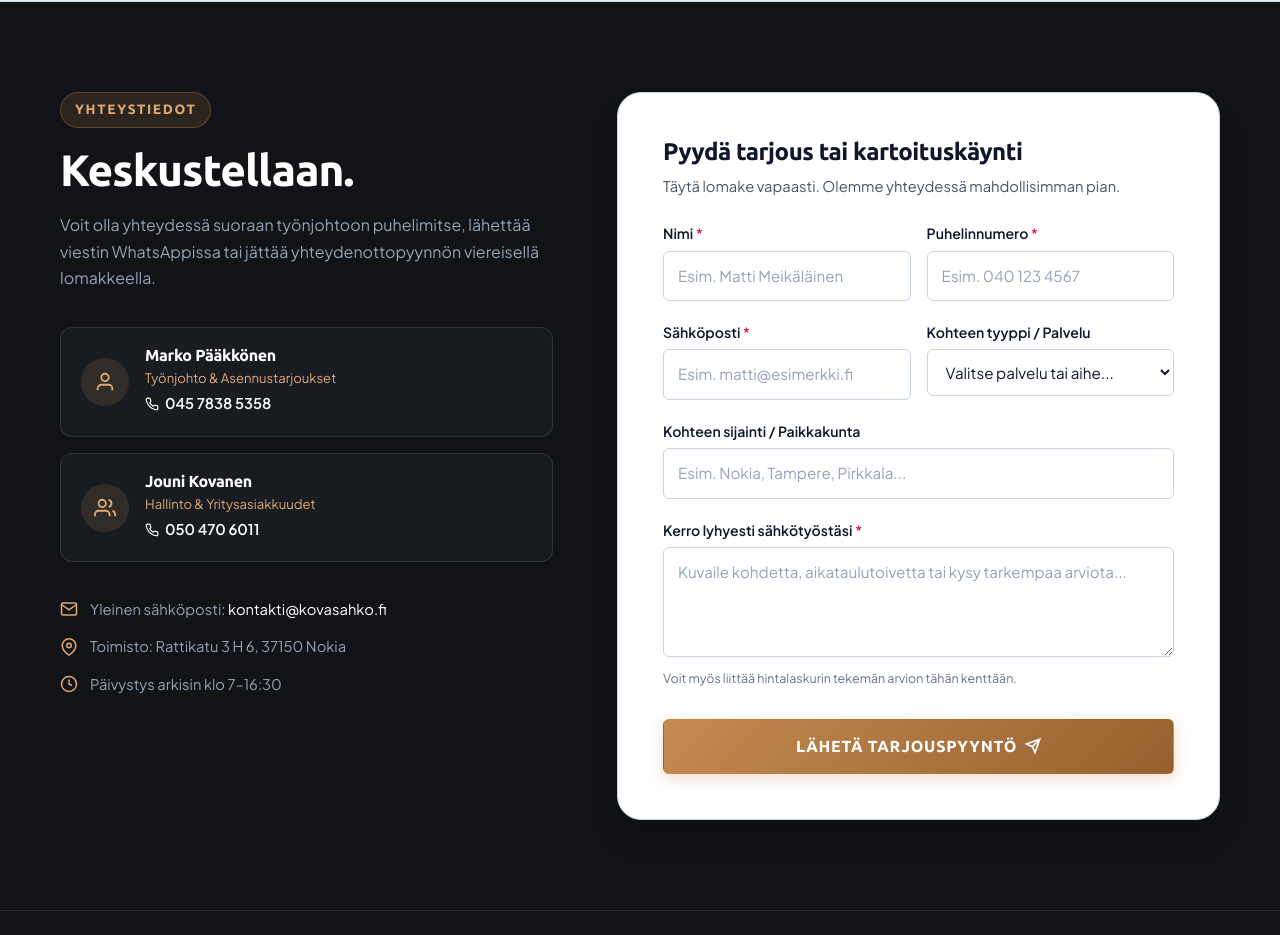
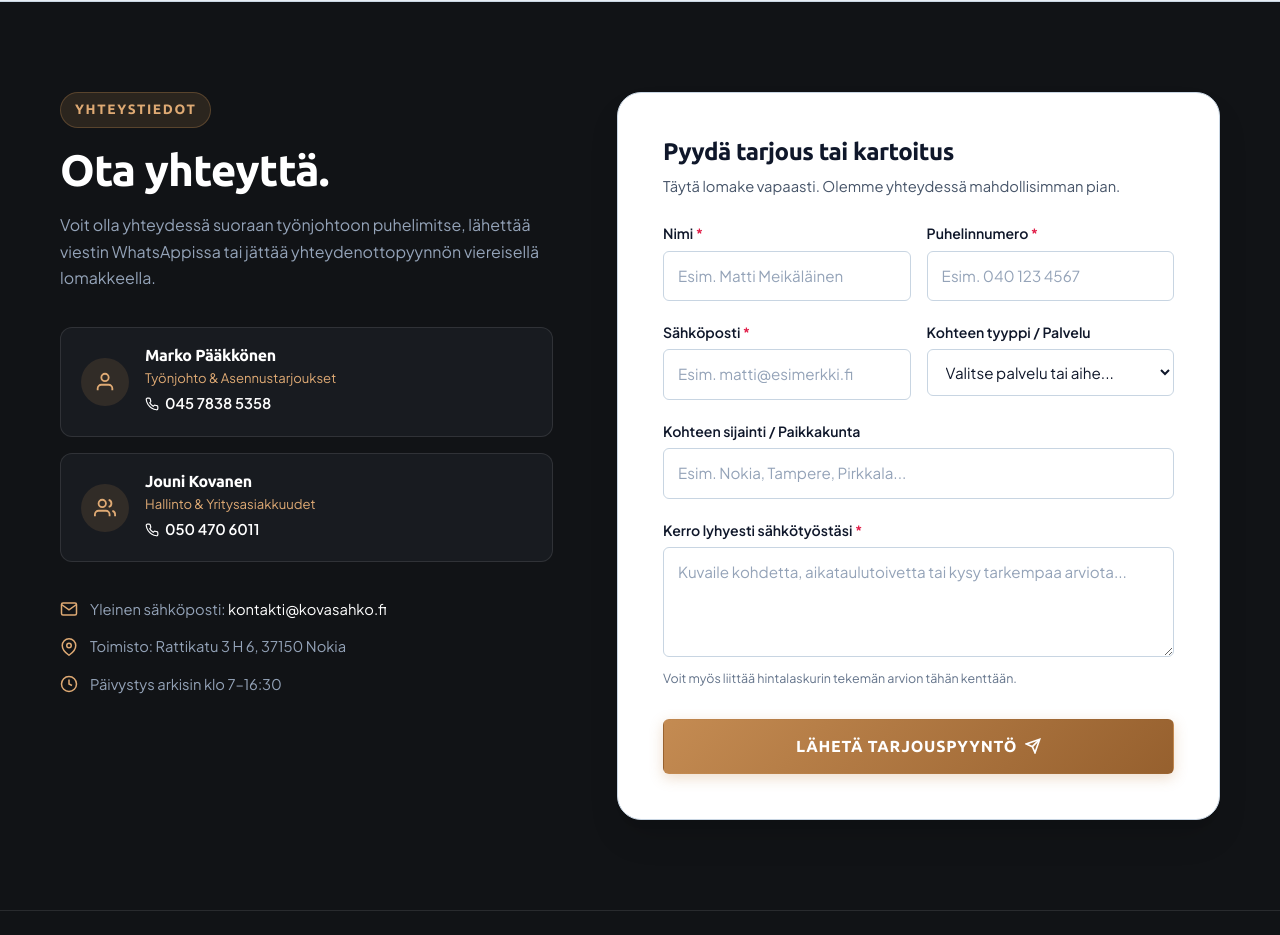
Before and after one commit to Laakista/kovasahko, a website built with Vite: page index.html in a window 1280 px wide. Shown: the part 5900-6835 px from the top of the page. Built offline with nearby package versions, Linux system fonts and the light colour scheme.

Commit message:
Update contact section headings in index.html

```diff
--- a/index.html
+++ b/index.html
@@ -1268,7 +1268,7 @@
           <!-- Contact Info Left Column -->
           <div class="contact-info-col">
             <div class="section-tag tag-dark">Yhteystiedot</div>
-            <h2 class="section-title" id="contact-heading" style="color: #fff;">Keskustellaan.</h2>
+            <h2 class="section-title" id="contact-heading" style="color: #fff;">Ota yhteyttä.</h2>
             <p class="section-desc">
               Voit olla yhteydessä suoraan työnjohtoon puhelimitse, lähettää viestin WhatsAppissa tai jättää
               yhteydenottopyynnön viereisellä lomakkeella.
@@ -1351,7 +1351,7 @@
 
           <!-- Contact Form Right Column -->
           <div class="contact-form-card">
-            <h3>Pyydä tarjous tai kartoituskäynti</h3>
+            <h3>Pyydä tarjous tai kartoitus</h3>
             <p>Täytä lomake vapaasti. Olemme yhteydessä mahdollisimman pian.</p>
 
             <form id="tarjouspyynto-lomake" novalidate>
```
